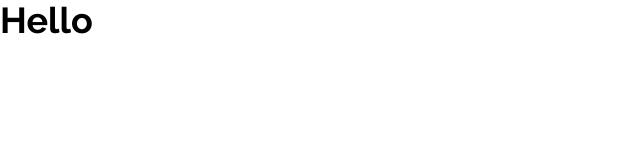
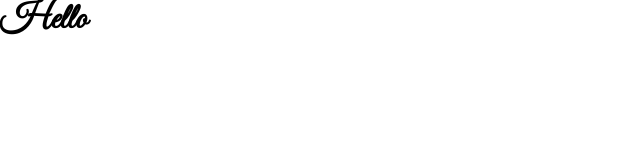
Before and after one commit to DennisBaksheev/personal-portfolio-website, a React (Create React App) app: page / in a window 1280 px wide. Shown: the top 160 px of the page, without its empty margins (0-640 px from the left). Built offline with nearby package versions, Linux system fonts and the light colour scheme.

Commit message:
initial commit

```diff
--- a/src/App.js
+++ b/src/App.js
@@ -1,7 +1,7 @@
 function App() {
   return (
     <div>
-      <h1 className="text-4xl font-bold font-s">Hello</h1>
+      <h1 className="text-4xl font-bold font-signature">Hello</h1>
     </div>
   );
 }
```
